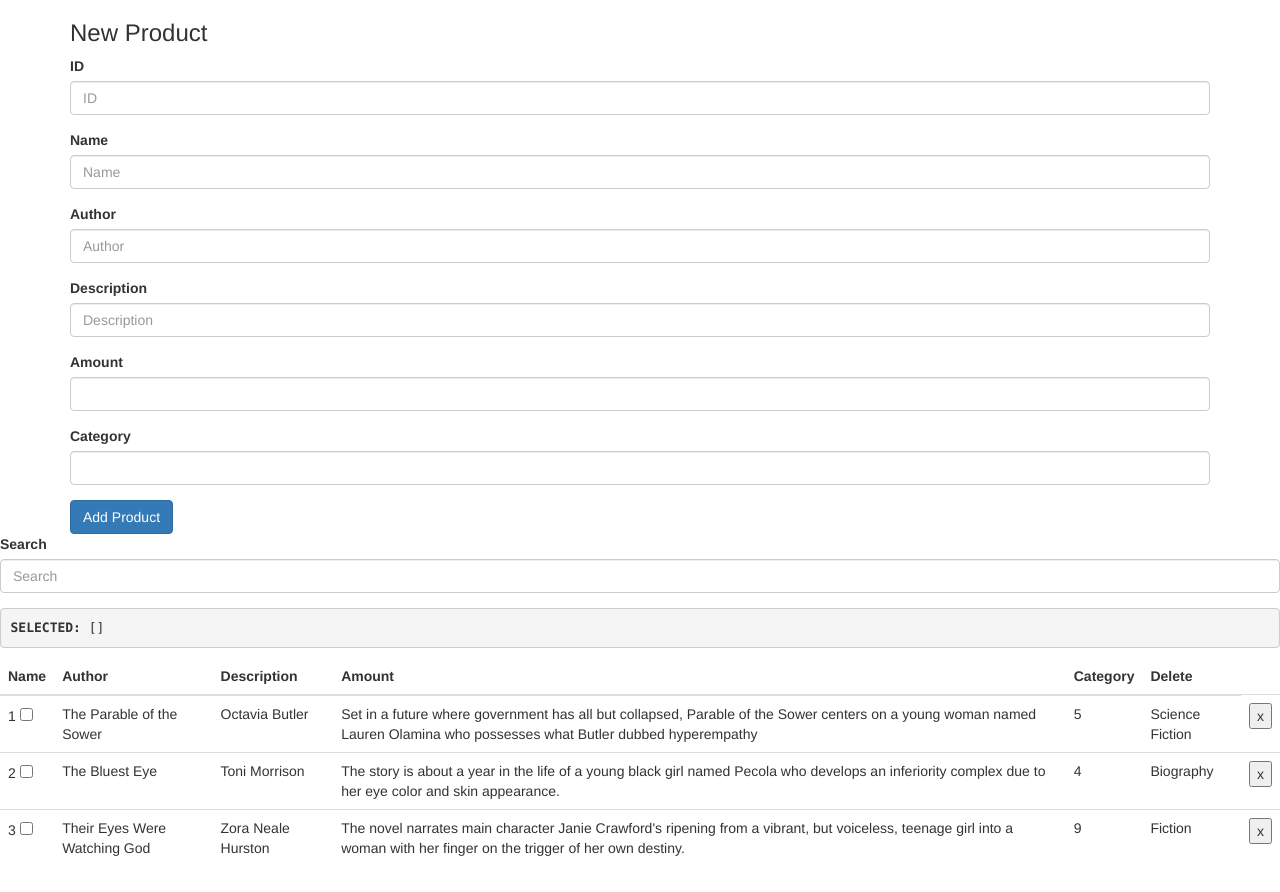
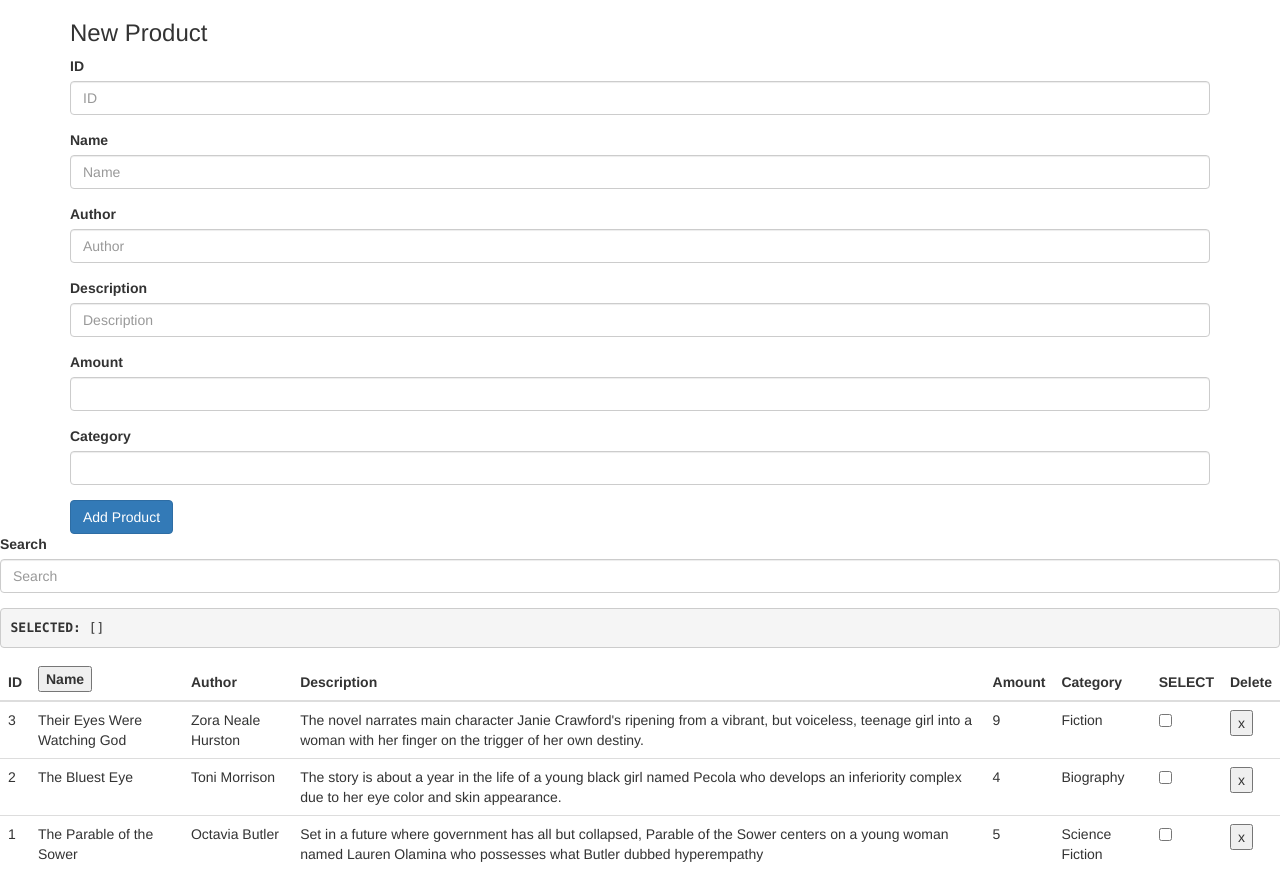
Before and after one commit to KimSarabia/Product-Organizer, a website: page index.html in a window 1280 px wide. Drawn offline with nearby package versions, Linux system fonts and the light colour scheme.

Commit message:
SORT WORKS

```diff
--- a/index.html
+++ b/index.html
@@ -8,6 +8,7 @@
     <script src="https://ajax.googleapis.com/ajax/libs/angularjs/1.4.5/angular.min.js"></script>
     <script src="main.js" charset="utf-8"></script>
 </head>
+
 <body ng-app='myApp' ng-controller='mainCtrl'>
     <div class="container">
         <div>
@@ -54,28 +55,38 @@
     <table class="table">
       <thead>
         <tr>
-          <th>Name</th>
+          <!-- <th>ID</th> -->
+          <th>ID</th>
+
+          <th>
+            <button ng-click="order('name')">Name</button>
+            <span class="sortorder" ng-show="predicate === 'name'" ng-class="{reverse:reverse}"></span>
+          </th>
           <th>Author</th>
           <th>Description</th>
           <th>Amount</th>
           <th>Category</th>
+
+          <th>SELECT</th>
           <th>Delete</th>
         </tr>
       </thead>
       <tbody>
-        <tr ng-repeat='product in products  | filter:search | filter: new_search'>
-          <td>
-            {{product.id}} <input type="checkbox" ng-model="product.checked" ng-click="checkedIndex(product)"> </td>
-          </td>
+        <tr ng-repeat='product in products  | orderBy:soryType:sortReverse | filter:search | filter: new_search'>
+          <td>{{product.id}}</td>
           <td>{{product.name}}</td>
           <td>{{product.author}}</td>
           <td>{{product.description}}</td>
           <td>{{product.amount}}</td>
           <td>{{product.category}}</td>
 
+<td>
+  <input type="checkbox" ng-model="product.checked" ng-click="checkedIndex(product)">
+</td>
           <td>
           <button ng-click="remove($index)">x </button>
           </td>
+
 
         </tr>
       </tbody>
--- a/main.js
+++ b/main.js
@@ -4,6 +4,8 @@ var app = angular.module('myApp', []);
 
 app.controller('mainCtrl', function($scope, $filter) {
     console.log('mainCtrl!');
+
+    var orderBy = $filter('orderBy');
 
     $scope.products = [
 
@@ -36,7 +38,12 @@ app.controller('mainCtrl', function($scope, $filter) {
         }
 
     ];
-
+    $scope.order = function(predicate) {
+      $scope.predicate = predicate;
+      $scope.reverse = ($scope.predicate === predicate) ? !$scope.reverse : false;
+      $scope.products = orderBy($scope.products, predicate, $scope.reverse);
+    };
+    $scope.order('id', true);
 
 
     // $scope.addProduct = () => {
```
